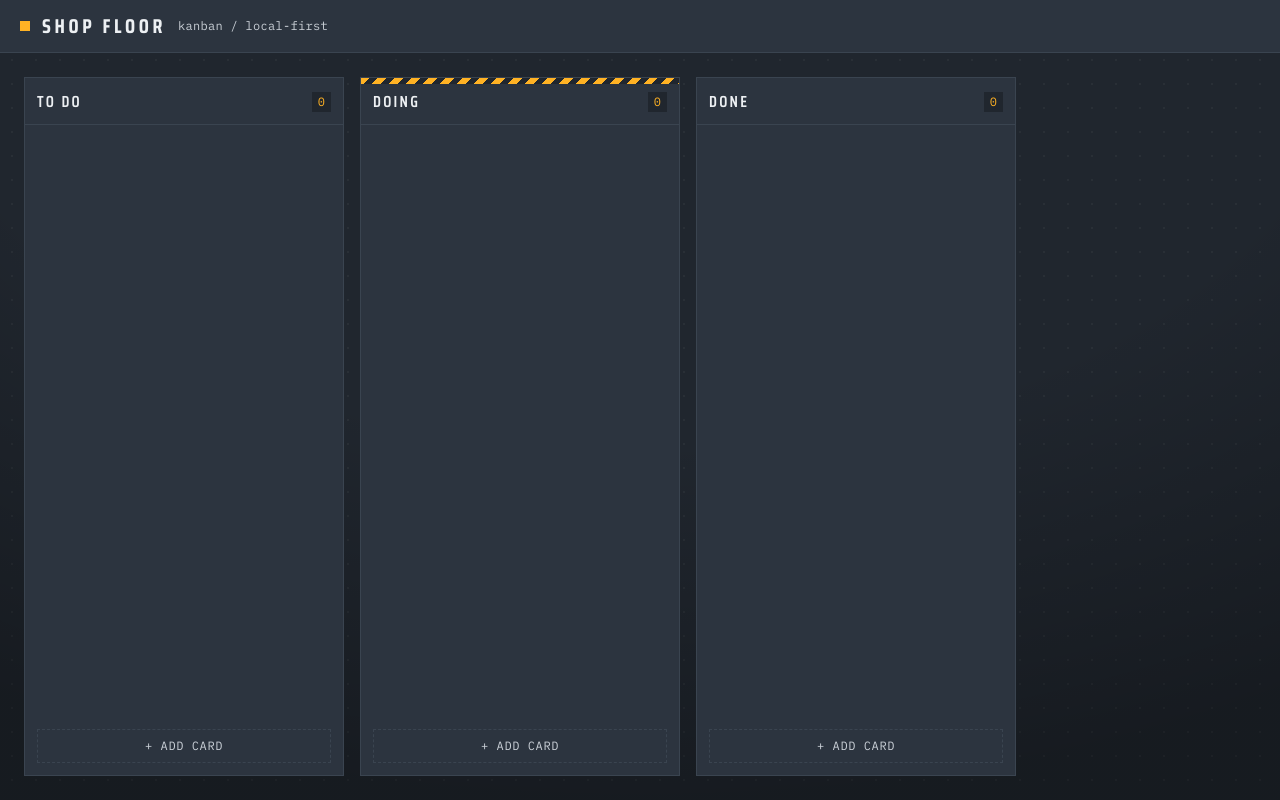
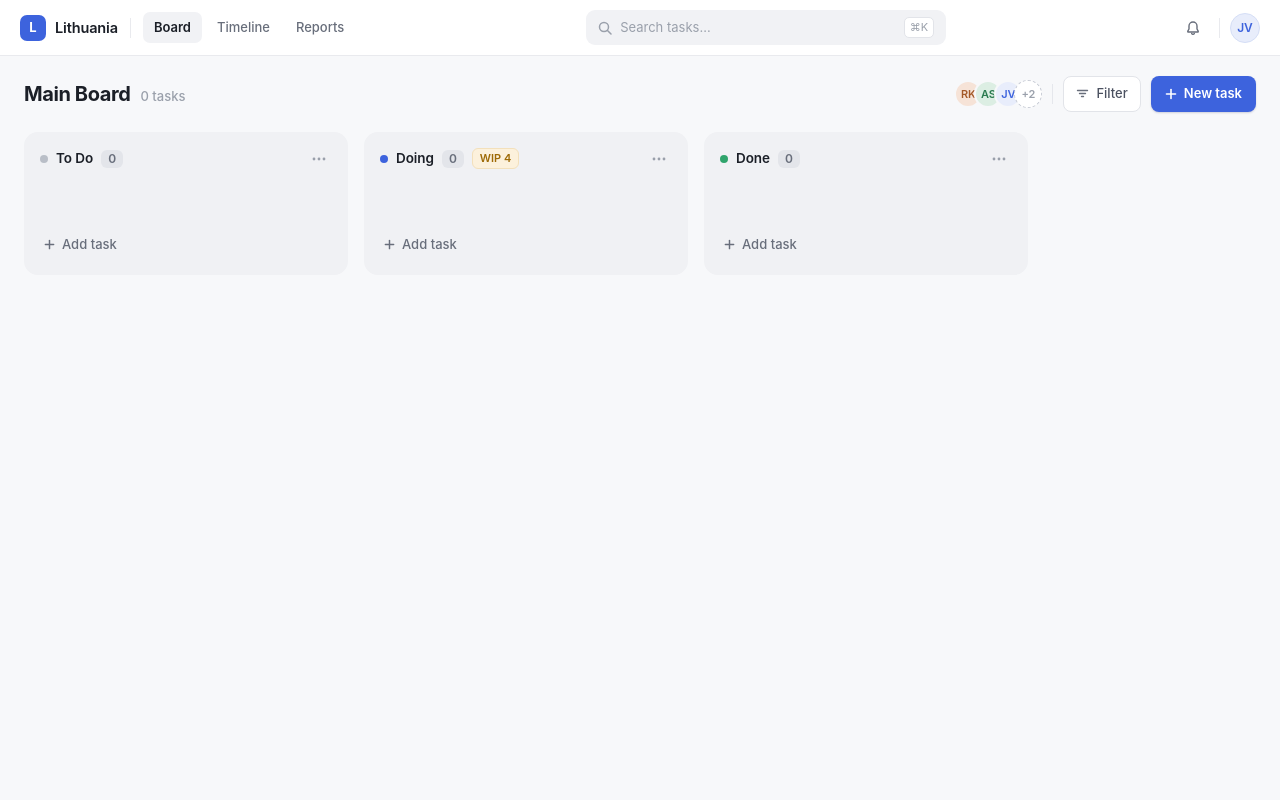
Before and after one commit to thealfredohenrique/lithuania, a Next.js app: page / in a window 1280 px wide. Built offline with nearby package versions, Linux system fonts and the light colour scheme.

Commit message:
Implement kanban board redesign

```diff
--- a/src/app/globals.css
+++ b/src/app/globals.css
@@ -1,50 +1,65 @@
 @import "tailwindcss";
 
 @theme {
-  --color-wall: #20262e;
-  --color-steel: #2c343f;
-  --color-edge: #3a4450;
-  --color-paper: #efeae0;
-  --color-paper-edge: #d9d2c2;
-  --color-ink: #2a2620;
-  --color-ink-muted: #7a7263;
-  --color-muted: #c9cfd6;
-  --color-bright: #edf0f3;
-  --color-amber: #ffb224;
-  --color-signal: #e5484d;
+  /* System stacks from the design handoff (SF on macOS, Segoe/Cascadia on Windows) */
+  --font-sans: -apple-system, BlinkMacSystemFont, "SF Pro Text", "Segoe UI",
+    Helvetica, Arial, sans-serif;
+  --font-mono: "SF Mono", ui-monospace, Menlo, monospace;
+
+  /* Surfaces */
+  --color-canvas: #f7f8fa;
+  --color-surface: #ffffff;
+  --color-lane: #f0f1f4;
+  --color-fill: #f1f2f5;
+  --color-chip: #e3e5ea;
+
+  /* Text */
+  --color-ink: #1b1f27;
+  --color-ink-secondary: #4b5160;
+  --color-ink-muted: #686e7b;
+  --color-ink-faint: #9aa0ab;
+  --color-ink-serial: #8c919c;
+  --color-ink-done: #555b68;
+
+  /* Borders */
+  --color-line: #e9eaee;
+  --color-line-strong: #e2e4e9;
+  --color-line-hover: #d6d9e0;
+  --color-line-done: #ecedf0;
+
+  /* Brand / status */
+  --color-accent: #3d63dd;
+  --color-accent-deep: #3357c9;
+  --color-accent-soft: #e8edfb;
+  --color-accent-line: #d5def6;
+  --color-dot-todo: #b9bec7;
+  --color-success: #30a46c;
+  --color-rush: #ce2c31;
+  --color-rush-soft: #fef0f0;
+  --color-rush-line: #f9d8d8;
+  --color-rush-dot: #e5484d;
+  --color-wip: #9e6a06;
+  --color-wip-soft: #fcf1dc;
+  --color-wip-line: #f3e0bb;
+
+  /* Radii */
+  --radius-card: 10px;
+  --radius-lane: 14px;
+
+  /* Shadows */
+  --shadow-card: 0 1px 2px rgb(16 24 40 / 0.05);
+  --shadow-card-done: 0 1px 2px rgb(16 24 40 / 0.04);
+  --shadow-card-hover: 0 3px 8px rgb(16 24 40 / 0.08);
+  --shadow-button: 0 1px 2px rgb(20 30 80 / 0.18);
+  --drop-shadow-drag: 0 12px 24px rgb(16 24 40 / 0.18);
 }
 
-@theme inline {
-  --font-sans: var(--font-archivo);
-  --font-mono: var(--font-plex-mono);
-  --font-display: var(--font-saira);
+::selection {
+  background: rgb(61 99 221 / 0.15);
 }
 
-/* Pegboard wall: soft vignette + 24px dot grid over gunmetal */
-@utility bg-pegboard {
-  background-color: var(--color-wall);
-  background-image:
-    radial-gradient(ellipse 100% 100% at 50% 0%, rgb(0 0 0 / 0) 55%, rgb(0 0 0 / 0.3) 100%),
-    radial-gradient(rgb(255 255 255 / 0.04) 1px, transparent 1.5px);
-  background-size: 100% 100%, 24px 24px;
+/* Thin light scrollbars for lane/board overflow */
+@utility scrollbar-subtle {
+  scrollbar-width: thin;
+  scrollbar-color: #c9cdd6 transparent;
 }
-
-/* Amber hazard tape (Doing lane sign) */
-@utility bg-hazard {
-  background-image: repeating-linear-gradient(
-    135deg,
-    var(--color-amber) 0, var(--color-amber) 6px,
-    var(--color-wall) 6px, var(--color-wall) 12px
-  );
-}
-
-/* Job-ticket clipped top-right corner */
-@utility ticket-notch {
-  clip-path: polygon(0 0, calc(100% - 14px) 0, 100% 14px, 100% 100%, 0 100%);
-}
-
-/* Thin steel scrollbars */
-@utility scrollbar-steel {
-  scrollbar-width: thin;
-  scrollbar-color: var(--color-edge) transparent;
-}
--- a/src/app/layout.tsx
+++ b/src/app/layout.tsx
@@ -1,43 +1,70 @@
 import type { Metadata } from "next";
-import { Archivo, IBM_Plex_Mono, Saira_Condensed } from "next/font/google";
 import "./globals.css";
 
-const archivo = Archivo({ variable: "--font-archivo", subsets: ["latin"] });
-const plexMono = IBM_Plex_Mono({
-  variable: "--font-plex-mono",
-  subsets: ["latin"],
-  weight: ["400", "500"],
-});
-const saira = Saira_Condensed({
-  variable: "--font-saira",
-  subsets: ["latin"],
-  weight: ["600", "700"],
-});
+import { BellIcon, SearchIcon } from "@/components/icons";
 
 export const metadata: Metadata = {
-  title: "Shop Floor — Kanban",
-  description: "A local-first kanban board. Paper job tickets on a steel workshop wall.",
+  title: "Lithuania — Kanban",
+  description: "A local-first kanban board for the Lithuania workspace.",
 };
 
 export default function RootLayout({
   children,
 }: Readonly<{ children: React.ReactNode }>) {
   return (
-    <html
-      lang="en"
-      className={`${archivo.variable} ${plexMono.variable} ${saira.variable} h-full antialiased`}
-    >
-      <body className="flex h-dvh flex-col overflow-hidden bg-pegboard font-sans text-bright">
-        <header className="flex shrink-0 items-center gap-3 border-b border-edge bg-steel px-5 py-3">
-          <span aria-hidden="true" className="size-2.5 bg-amber" />
-          <h1 className="font-display text-xl font-bold uppercase tracking-[0.18em]">
-            Shop Floor
-          </h1>
-          <span className="font-mono text-xs tracking-wide text-muted">
-            kanban / local-first
-          </span>
+    <html lang="en" className="h-full antialiased">
+      <body className="flex h-dvh flex-col overflow-hidden bg-canvas font-sans text-ink">
+        <header className="flex h-14 shrink-0 items-center justify-between gap-4 border-b border-line bg-surface px-5">
+          {/* Brand + section nav. Timeline/Reports are visual chrome for now,
+              so they render as inert spans rather than dead links. */}
+          <div className="flex min-w-0 items-center gap-3">
+            <div className="flex items-center gap-[9px]">
+              <span
+                aria-hidden="true"
+                className="flex size-6.5 items-center justify-center rounded-[7px] bg-accent text-[13px] font-bold tracking-[0.02em] text-white"
+              >
+                L
+              </span>
+              <span className="text-[14.5px] font-semibold tracking-[-0.01em]">
+                Lithuania
+              </span>
+            </div>
+            <div aria-hidden="true" className="h-5 w-px bg-line" />
+            <nav className="flex items-center gap-1">
+              <span className="rounded-[7px] bg-fill px-[11px] py-1.5 text-[13px] font-semibold text-ink">
+                Board
+              </span>
+              <span className="px-[11px] py-1.5 text-[13px] font-medium text-ink-muted">
+                Timeline
+              </span>
+              <span className="px-[11px] py-1.5 text-[13px] font-medium text-ink-muted">
+                Reports
+              </span>
+            </nav>
+          </div>
+
+          <div
+            aria-hidden="true"
+            className="flex max-w-90 flex-1 items-center gap-2 rounded-[9px] bg-fill px-3 py-[7px]"
+          >
+            <SearchIcon />
+            <span className="text-[13px] text-ink-faint">Search tasks…</span>
+            <span className="ml-auto rounded-[5px] border border-line-strong bg-surface px-[5px] py-px text-[11px] text-ink-faint">
+              ⌘K
+            </span>
+          </div>
+
+          <div aria-hidden="true" className="flex items-center gap-2.5">
+            <span className="flex size-8 items-center justify-center rounded-lg">
+              <BellIcon />
+            </span>
+            <span className="h-5 w-px bg-line" />
+            <span className="flex size-7.5 items-center justify-center rounded-full border border-accent-line bg-accent-soft text-xs font-semibold text-accent">
+              JV
+            </span>
+          </div>
         </header>
-        <main className="min-h-0 flex-1">{children}</main>
+        <main className="flex min-h-0 flex-1 flex-col">{children}</main>
       </body>
     </html>
   );
--- a/src/app/page.tsx
+++ b/src/app/page.tsx
@@ -1,5 +1,11 @@
 import { Board } from "@/components/board";
+import { BoardToolbar } from "@/components/board-toolbar";
 
 export default function Home() {
-  return <Board />;
+  return (
+    <>
+      <BoardToolbar />
+      <Board />
+    </>
+  );
 }
--- /dev/null
+++ b/src/components/board-toolbar.tsx
@@ -0,0 +1,56 @@
+"use client";
+
+import { FilterIcon, PlusIcon } from "@/components/icons";
+import { useBoardStore } from "@/store/board-store";
+
+export function BoardToolbar() {
+  const count = useBoardStore((s) =>
+    s.columns.reduce((n, c) => n + s.ticketsByColumn[c.id].length, 0),
+  );
+
+  return (
+    <div className="flex shrink-0 items-center justify-between gap-4 px-6 pt-5 pb-1">
+      <div className="flex items-baseline gap-2.5">
+        <h1 className="text-xl font-[650] tracking-[-0.02em]">Main Board</h1>
+        <span className="text-[13px] font-medium text-ink-faint">
+          {count} {count === 1 ? "task" : "tasks"}
+        </span>
+      </div>
+
+      <div className="flex items-center gap-2.5">
+        {/* Member stack is workspace chrome — the app has no accounts. */}
+        <div aria-hidden="true" className="flex items-center">
+          <span className="flex size-7 items-center justify-center rounded-full border-2 border-canvas bg-[#F6E3D7] text-[11px] font-semibold text-[#A35A2A]">
+            RK
+          </span>
+          <span className="-ml-2 flex size-7 items-center justify-center rounded-full border-2 border-canvas bg-[#DCEEE3] text-[11px] font-semibold text-[#2A7A4F]">
+            AS
+          </span>
+          <span className="-ml-2 flex size-7 items-center justify-center rounded-full border-2 border-canvas bg-accent-soft text-[11px] font-semibold text-accent">
+            JV
+          </span>
+          <span className="-ml-2 flex size-7 items-center justify-center rounded-full border border-dashed border-[#C9CDD6] bg-surface text-[11px] font-semibold text-ink-faint">
+            +2
+          </span>
+        </div>
+        <div aria-hidden="true" className="h-5 w-px bg-[#E5E7EC]" />
+
+        <button
+          type="button"
+          className="flex items-center gap-[7px] rounded-lg border border-line-strong bg-surface px-3 py-[7px] text-[13px] font-medium text-ink-secondary transition-colors hover:border-[#C9CDD6] hover:bg-[#FCFCFD] focus-visible:outline-2 focus-visible:outline-offset-2 focus-visible:outline-accent motion-reduce:transition-none"
+        >
+          <FilterIcon />
+          Filter
+        </button>
+
+        <button
+          type="button"
+          className="flex items-center gap-[7px] rounded-lg bg-accent px-3.5 py-2 text-[13px] font-semibold text-white shadow-button transition-colors hover:bg-accent-deep focus-visible:outline-2 focus-visible:outline-offset-2 focus-visible:outline-accent motion-reduce:transition-none"
+        >
+          <PlusIcon size={12} />
+          New task
+        </button>
+      </div>
+    </div>
+  );
+}
--- a/src/components/board.tsx
+++ b/src/components/board.tsx
@@ -34,7 +34,7 @@
 
   return (
     <DragDropContext onDragEnd={onDragEnd}>
-      <div className="scrollbar-steel flex h-full gap-4 overflow-x-auto p-4 md:p-6">
+      <div className="scrollbar-subtle flex min-h-0 flex-1 items-start gap-4 overflow-x-auto px-6 pt-4 pb-7">
         {columns.map((column) => (
           <Column key={column.id} {...column} />
         ))}
--- a/src/components/column.tsx
+++ b/src/components/column.tsx
@@ -1,10 +1,19 @@
 import { Droppable } from "@hello-pangea/dnd";
 import { useState } from "react";
 
+import { KebabIcon, PlusIcon } from "@/components/icons";
 import { TicketCard } from "@/components/ticket-card";
-import { useBoardStore, type ColumnDef } from "@/store/board-store";
+import { useBoardStore, type ColumnDef, type ColumnId } from "@/store/board-store";
 
-export function Column({ id, title, hazard = false, faded = false }: ColumnDef) {
+// Status dots are presentation, not lane config — and Tailwind needs the
+// literal class names at build time.
+const DOT_CLASS: Record<ColumnId, string> = {
+  todo: "bg-dot-todo",
+  doing: "bg-accent",
+  done: "bg-success",
+};
+
+export function Column({ id, title, wipLimit, faded = false }: ColumnDef) {
   const tickets = useBoardStore((s) => s.ticketsByColumn[id]);
   const addTicket = useBoardStore((s) => s.addTicket);
   const [draft, setDraft] = useState<string | null>(null); // null = button mode
@@ -12,26 +21,40 @@
   return (
     <section
       aria-label={title}
-      className="flex h-full w-80 shrink-0 flex-col border border-edge bg-steel"
+      className="flex max-h-full w-81 shrink-0 flex-col rounded-lane bg-lane"
     >
-      <div aria-hidden="true" className={`h-1.5 shrink-0 ${hazard ? "bg-hazard" : ""}`} />
-      <div className="flex shrink-0 items-center justify-between gap-2 border-b border-edge px-3 pb-2.5 pt-1.5">
-        <h2 className="font-display text-base font-semibold uppercase tracking-[0.14em] text-bright">
-          {title}
-        </h2>
-        <span className="bg-wall px-1.5 py-0.5 font-mono text-xs text-amber">
+      <div className="flex shrink-0 items-center gap-2 px-4 pt-3.5 pb-2.5">
+        <span aria-hidden="true" className={`size-2 rounded-full ${DOT_CLASS[id]}`} />
+        <h2 className="text-[13.5px] font-semibold tracking-[-0.005em]">{title}</h2>
+        <span className="rounded-md bg-chip px-[7px] py-px text-xs font-semibold text-ink-muted">
           {tickets.length}
-          <span className="sr-only"> cards</span>
+          <span className="sr-only"> tasks</span>
         </span>
+        {wipLimit != null ? (
+          <span
+            title="This lane has a WIP limit"
+            className="inline-flex items-center rounded-md border border-wip-line bg-wip-soft px-[7px] py-px text-[11px] font-semibold text-wip"
+          >
+            WIP {wipLimit}
+          </span>
+        ) : null}
+        <button
+          type="button"
+          aria-label={`${title} column menu`}
+          className="ml-auto flex size-6.5 items-center justify-center rounded-[7px] transition-colors hover:bg-chip focus-visible:outline-2 focus-visible:outline-offset-2 focus-visible:outline-accent motion-reduce:transition-none"
+        >
+          <KebabIcon />
+        </button>
       </div>
       {/* space-y (margins), not gap: the dnd engine measures margin boxes when
-          displacing siblings, but flex gap is invisible to it. */}
+          displacing siblings, but flex gap is invisible to it. min-h keeps an
+          emptied lane droppable now that columns hug their content. */}
       <Droppable droppableId={id}>
         {(provided, snapshot) => (
           <ul
             ref={provided.innerRef}
             {...provided.droppableProps}
-            className={`scrollbar-steel flex min-h-0 flex-1 flex-col space-y-2.5 overflow-y-auto p-3 transition-colors motion-reduce:transition-none ${snapshot.isDraggingOver ? "bg-wall/40" : ""}`}
+            className={`scrollbar-subtle flex min-h-10 flex-1 flex-col space-y-[9px] overflow-y-auto px-2.5 pt-0.5 pb-1.5 transition-colors motion-reduce:transition-none ${snapshot.isDraggingOver ? "bg-accent/5" : ""}`}
           >
             {tickets.map((ticket, index) => (
               <TicketCard
@@ -46,22 +69,23 @@
           </ul>
         )}
       </Droppable>
-      <div className="shrink-0 p-3 pt-0">
+      <div className="shrink-0 px-2.5 pt-1 pb-3">
         {draft === null ? (
           <button
             type="button"
-            aria-label={`Add card to ${title}`}
+            aria-label={`Add task to ${title}`}
             onClick={() => setDraft("")}
-            className="w-full border border-dashed border-edge px-3 py-2 font-mono text-xs uppercase tracking-wider text-muted transition-colors hover:border-amber hover:text-amber focus-visible:outline-2 focus-visible:outline-offset-2 focus-visible:outline-amber motion-reduce:transition-none"
+            className="flex w-full items-center gap-[7px] rounded-[9px] px-2.5 py-[9px] text-left text-[13px] font-medium text-ink-muted transition-colors hover:bg-chip hover:text-ink focus-visible:outline-2 focus-visible:outline-offset-2 focus-visible:outline-accent motion-reduce:transition-none"
           >
-            + Add card
+            <PlusIcon size={11} />
+            Add task
           </button>
         ) : (
           <input
             autoFocus
             value={draft}
-            placeholder="Card title"
-            aria-label={`New card title for ${title}`}
+            placeholder="Task title"
+            aria-label={`New task title for ${title}`}
             onChange={(e) => setDraft(e.target.value)}
             onKeyDown={(e) => {
               if (e.key === "Enter") {
@@ -75,7 +99,7 @@
               }
             }}
             onBlur={() => setDraft(null)}
-            className="w-full border border-amber bg-paper px-3 py-2 text-sm text-ink placeholder:text-ink-muted focus:outline-none"
+            className="w-full rounded-[9px] border border-accent bg-surface px-3 py-2 text-[13px] text-ink shadow-card placeholder:text-ink-faint focus:outline-none"
           />
         )}
       </div>
--- /dev/null
+++ b/src/components/icons.tsx
@@ -0,0 +1,70 @@
+// Presentational SVGs lifted from the design prototype. All decorative —
+// adjacent text or aria-labels carry the meaning.
+
+export function SearchIcon() {
+  return (
+    <svg width="14" height="14" viewBox="0 0 14 14" fill="none" aria-hidden="true">
+      <circle cx="6" cy="6" r="4.5" stroke="#9AA0AB" strokeWidth="1.5" />
+      <line x1="9.5" y1="9.5" x2="13" y2="13" stroke="#9AA0AB" strokeWidth="1.5" strokeLinecap="round" />
+    </svg>
+  );
+}
+
+export function BellIcon() {
+  return (
+    <svg width="16" height="16" viewBox="0 0 16 16" fill="none" aria-hidden="true">
+      <path
+        d="M8 2C5.8 2 4 3.8 4 6v3l-1.2 2.2c-.2.4.1.8.5.8h9.4c.4 0 .7-.4.5-.8L12 9V6c0-2.2-1.8-4-4-4z"
+        stroke="#686E7B"
+        strokeWidth="1.4"
+        strokeLinejoin="round"
+      />
+      <path d="M6.7 13.5a1.4 1.4 0 0 0 2.6 0" stroke="#686E7B" strokeWidth="1.4" strokeLinecap="round" />
+    </svg>
+  );
+}
+
+export function FilterIcon() {
+  return (
+    <svg width="13" height="13" viewBox="0 0 13 13" fill="none" aria-hidden="true">
+      <line x1="1.5" y1="3.5" x2="11.5" y2="3.5" stroke="#686E7B" strokeWidth="1.4" strokeLinecap="round" />
+      <line x1="3.5" y1="6.5" x2="9.5" y2="6.5" stroke="#686E7B" strokeWidth="1.4" strokeLinecap="round" />
+      <line x1="5.5" y1="9.5" x2="7.5" y2="9.5" stroke="#686E7B" strokeWidth="1.4" strokeLinecap="round" />
+    </svg>
+  );
+}
+
+export function PlusIcon({ size = 12 }: { size?: number }) {
+  return (
+    <svg width={size} height={size} viewBox="0 0 12 12" fill="none" aria-hidden="true">
+      <line x1="6" y1="1.5" x2="6" y2="10.5" stroke="currentColor" strokeWidth="1.6" strokeLinecap="round" />
+      <line x1="1.5" y1="6" x2="10.5" y2="6" stroke="currentColor" strokeWidth="1.6" strokeLinecap="round" />
+    </svg>
+  );
+}
+
+export function KebabIcon() {
+  return (
+    <svg width="14" height="4" viewBox="0 0 14 4" fill="none" aria-hidden="true">
+      <circle cx="2" cy="2" r="1.4" fill="#9AA0AB" />
+      <circle cx="7" cy="2" r="1.4" fill="#9AA0AB" />
+      <circle cx="12" cy="2" r="1.4" fill="#9AA0AB" />
+    </svg>
+  );
+}
+
+export function CheckCircleIcon() {
+  return (
+    <svg width="14" height="14" viewBox="0 0 14 14" fill="none" aria-hidden="true">
+      <circle cx="7" cy="7" r="6.3" fill="#30A46C" />
+      <path
+        d="M4.4 7.2l1.8 1.8 3.4-3.8"
+        stroke="#FFFFFF"
+        strokeWidth="1.5"
+        strokeLinecap="round"
+        strokeLinejoin="round"
+        fill="none"
+      />
+    </svg>
+  );
+}
--- a/src/store/board-store.ts
+++ b/src/store/board-store.ts
@@ -12,13 +12,13 @@
 export type ColumnDef = {
   id: ColumnId;
   title: string;
-  hazard?: boolean; // amber hazard tape on lane sign (Doing)
+  wipLimit?: number; // display-only WIP chip on the lane header (Doing)
   faded?: boolean; // faded tickets (Done)
 };
 
 const INITIAL_COLUMNS: ColumnDef[] = [
   { id: "todo", title: "To Do" },
-  { id: "doing", title: "Doing", hazard: true },
+  { id: "doing", title: "Doing", wipLimit: 4 },
   { id: "done", title: "Done", faded: true },
 ];
 
@@ -97,8 +97,10 @@
         }),
     }),
     {
+      // Legacy key from the Shop Floor era — kept so existing boards survive
+      // the reskin.
       name: "shop-floor-board",
-      // Lane defs (titles, hazard/faded flags) are presentation config —
+      // Lane defs (titles, wipLimit/faded flags) are presentation config —
       // always sourced from code, never from a stale persisted copy.
       partialize: (s) => ({
         ticketsByColumn: s.ticketsByColumn,
```
Also changed, not shown: src/components/ticket-card.tsx (+26 -13 lines).
